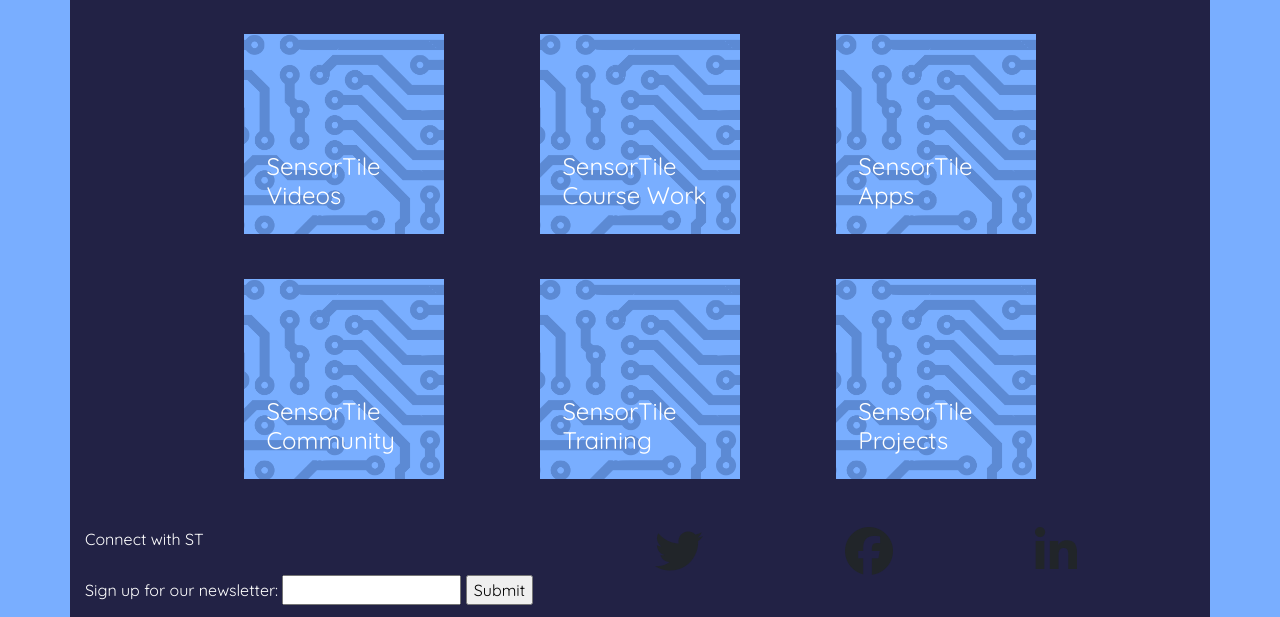
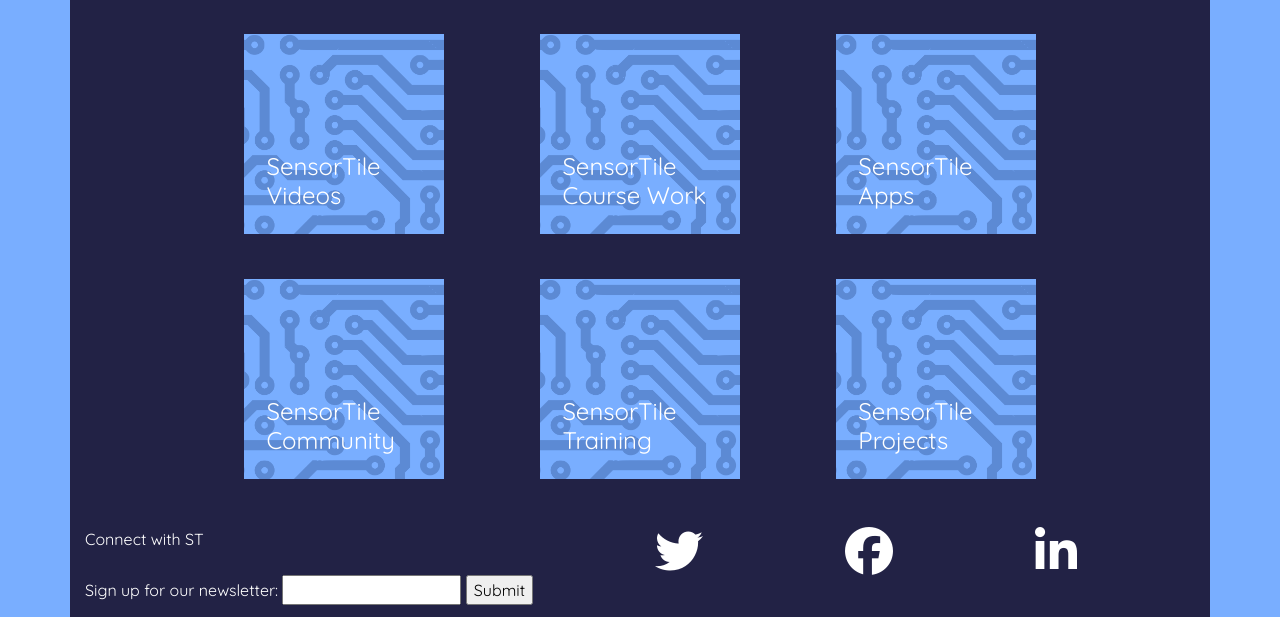
Before and after one commit to stmMicroWebsite/Trial-Website, a PHP site: page / in a window 1280 px wide. Shown: the part 1154-1771 px from the top of the page. Run offline with PHP 8.4, Linux system fonts and the light colour scheme; some libraries are stand-ins or nearby versions.

Commit message:
changed icons to white

```diff
--- a/style.css
+++ b/style.css
@@ -29,6 +29,9 @@
   color: white;
 }
 
+i {
+  color: white;
+}
 
 
 /*.slideshow-container{
@@ -111,7 +114,11 @@
   margin-left: 10%;
   margin-right: 10%;
 
-
+.row.social-media{
+  color: white;
+  padding-top: 20px;
+  padding-bottom: 10px;
+}
 
 /*
 .info{
@@ -125,10 +132,7 @@
   margin: auto;
   display: block;
 }
-.row.social-media{
-  padding-top: 20px;
-  padding-bottom: 10px;
-}
+
 .boxes{
   display: block;
   margin: auto; */
```
